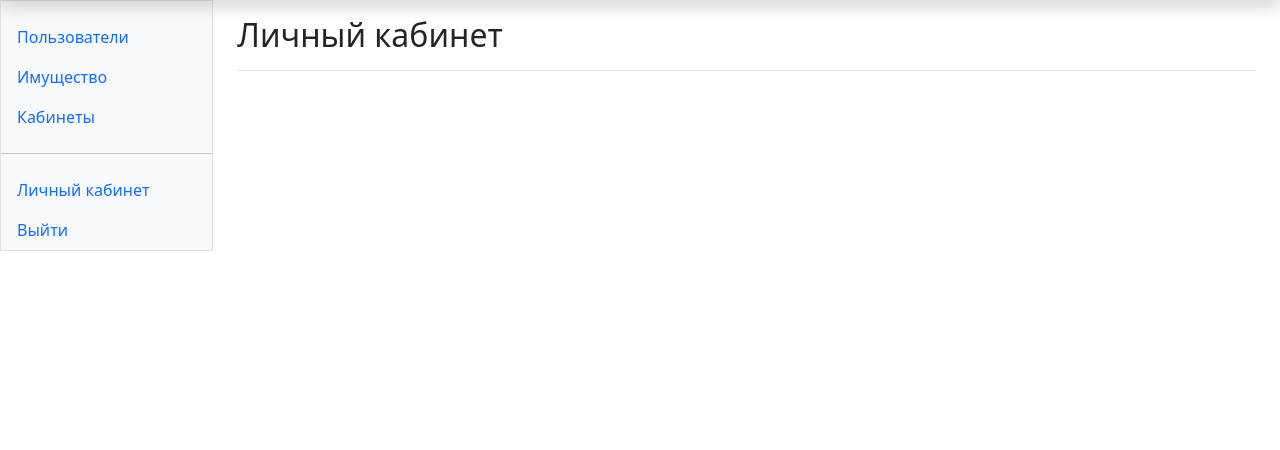
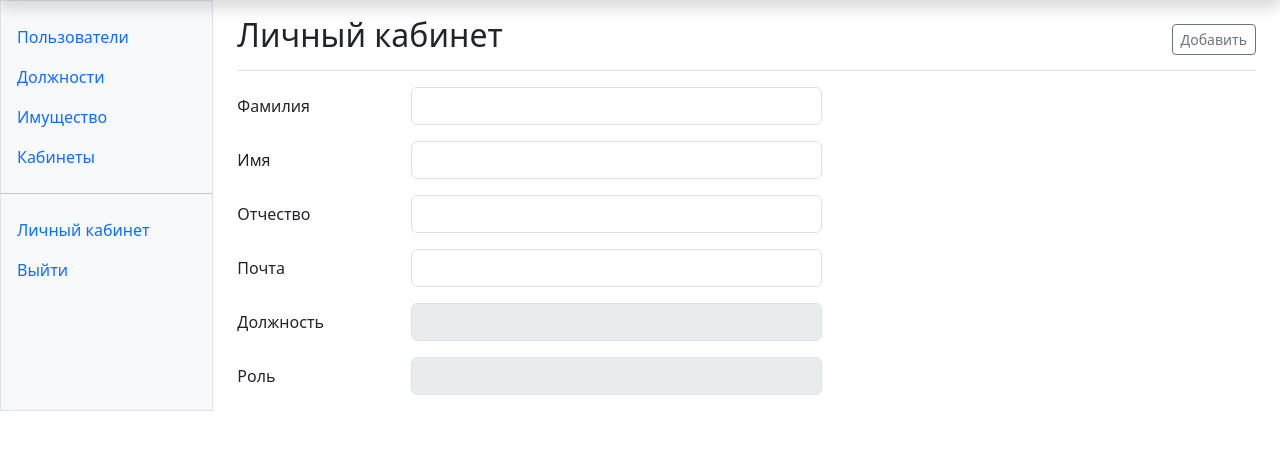
Before and after one commit to MaksNoRules83/invNaetAdminPanel, a Flask app: page /adminpanel/profile in a window 1280 px wide. Shown: the part 34-484 px from the top of the page. Run offline with Flask 3, Linux system fonts and the light colour scheme; some libraries are stand-ins or nearby versions.

Commit message:
Add files via upload

```diff
--- a/main.py
+++ b/main.py
@@ -27,6 +27,10 @@ def cabinets():
 def profile():
     return render_template('profile.html')
 
+@app.route('/adminpanel/jobs')
+def jobs():
+    return render_template('jobs.html')
+
 
 if __name__ == "__main__":
     app.run()
--- a/templates/cabinets.html
+++ b/templates/cabinets.html
@@ -1,6 +1,7 @@
 {% extends 'index.html' %}
 {% block title %} > Кабинеты {% endblock %}
 {% block title_page %} Кабинеты {% endblock %}
+{% block add %}#{% endblock %}
 {% block export %}
     <div class="btn-group me-2">
         <button type="button" class="btn btn-sm btn-outline-secondary">Импорт</button>
--- a/templates/index.html
+++ b/templates/index.html
@@ -44,6 +44,11 @@
                         </a>
                       </li>
                       <li class="nav-item">
+                        <a class="nav-link d-flex align-items-center gap-2" href="{{ url_for('jobs') }}">
+                          Должности
+                        </a>
+                      </li>
+                      <li class="nav-item">
                         <a class="nav-link d-flex align-items-center gap-2" href="{{ url_for('inventories') }}">
                           Имущество
                         </a>
@@ -76,9 +81,11 @@
             <main class="col-md-9 ms-sm-auto col-lg-10 px-md-4">
                 <div class="d-flex justify-content-between flex-wrap flex-md-nowrap align-items-center pt-3 pb-2 mb-3 border-bottom">
                   <h1 class="h2">{% block title_page %} {% endblock %}</h1>
+
                   <div class="btn-toolbar mb-2 mb-md-0">
                     {% block export %}
                     {% endblock %}
+                    <a href="{% block add %} {% endblock %}" class="btn btn-sm btn-outline-secondary">Добавить</a>
                   </div>
                 </div>
                 {% block content %}
--- a/templates/inventories.html
+++ b/templates/inventories.html
@@ -1,6 +1,7 @@
 {% extends 'index.html' %}
 {% block title %} > Имущество {% endblock %}
 {% block title_page %} Имущество {% endblock %}
+{% block add %}#{% endblock %}
 {% block export %}
     <div class="btn-group me-2">
         <button type="button" class="btn btn-sm btn-outline-secondary">Импорт</button>
--- a/templates/login.html
+++ b/templates/login.html
@@ -9,7 +9,7 @@
 <body class="d-flex align-items-center py-4 bg-body-tertiary">
     <main class="form-signin w-25 m-auto">
         <form class="text-center" action="{{ url_for('adminpanel') }}">
-            <img class="mb-4" src="{{ url_for('static', filename='1.png') }}" alt="" width="144" height="144">
+            <img class="mb-4" src="{{ url_for('static', filename='1.png') }}" alt="" width="120" height="120">
             <h1 class="h3 mb-3 fw-normal">Авторизация</h1>
 
             <div class="form-floating">
--- a/templates/profile.html
+++ b/templates/profile.html
@@ -2,4 +2,42 @@
 {% block title %} > Личный кабинет {% endblock %}
 {% block title_page %} Личный кабинет {% endblock %}
 {% block content %}
+<form action="#">
+    <div class="row mb-3">
+        <label for="inputSurname" class="col-sm-2 col-form-label">Фамилия</label>
+        <div class="col-sm-5">
+            <input type="text" class="form-control" id="inputSurname">
+        </div>
+    </div>
+    <div class="row mb-3">
+        <label for="inputName" class="col-sm-2 col-form-label">Имя</label>
+        <div class="col-sm-5">
+            <input type="text" class="form-control" id="inputName">
+        </div>
+    </div>
+    <div class="row mb-3">
+        <label for="inputMiddleName" class="col-sm-2 col-form-label">Отчество</label>
+        <div class="col-sm-5">
+            <input type="text" class="form-control" id="inputMiddleName">
+        </div>
+    </div>
+    <div class="row mb-3">
+        <label for="inputEmail" class="col-sm-2 col-form-label">Почта</label>
+        <div class="col-sm-5">
+            <input type="text" class="form-control" id="inputEmail">
+        </div>
+    </div>
+    <div class="row mb-3">
+        <label for="inputJob" class="col-sm-2 col-form-label">Должность</label>
+        <div class="col-sm-5">
+            <input type="text" class="form-control" id="inputJob" disabled readonly>
+        </div>
+    </div>
+    <div class="row mb-3">
+        <label for="inputRole" class="col-sm-2 col-form-label">Роль</label>
+        <div class="col-sm-5">
+            <input type="text" class="form-control" id="inputRole" disabled readonly>
+        </div>
+    </div>
+</form>
 {% endblock %}
--- a/templates/users.html
+++ b/templates/users.html
@@ -1,6 +1,7 @@
 {% extends 'index.html' %}
 {% block title %} > Пользователи {% endblock %}
 {% block title_page %} Пользователи {% endblock %}
+{% block add %}#{% endblock %}
 {% block content %}
 <div class="table-responsive small">
     <table class="table table-striped table-sm">
@@ -11,6 +12,8 @@
           <th scope="col">Имя</th>
           <th scope="col">Отчество</th>
           <th scope="col">Почта</th>
+          <th scope="col">Должность</th>
+          <th scope="col">Роль</th>
           <th scope="col">Обновить\Удалить</th>
         </tr>
       </thead>
@@ -21,6 +24,8 @@
           <td>Максим</td>
           <td>Николаевич</td>
           <td>maksraptor543@gmail.com</td>
+          <td>Преподаватель</td>
+          <td>SuperAdmin</td>
           <td>
             <div class="btn-group btn-group-sm" role="group" aria-label="Basic mixed styles example">
                 <a href="#" class="btn btn-warning">&#8634;</a>
```
Also changed, not shown: templates/jobs.html (added, +7 -0 lines), invNAET.db.
